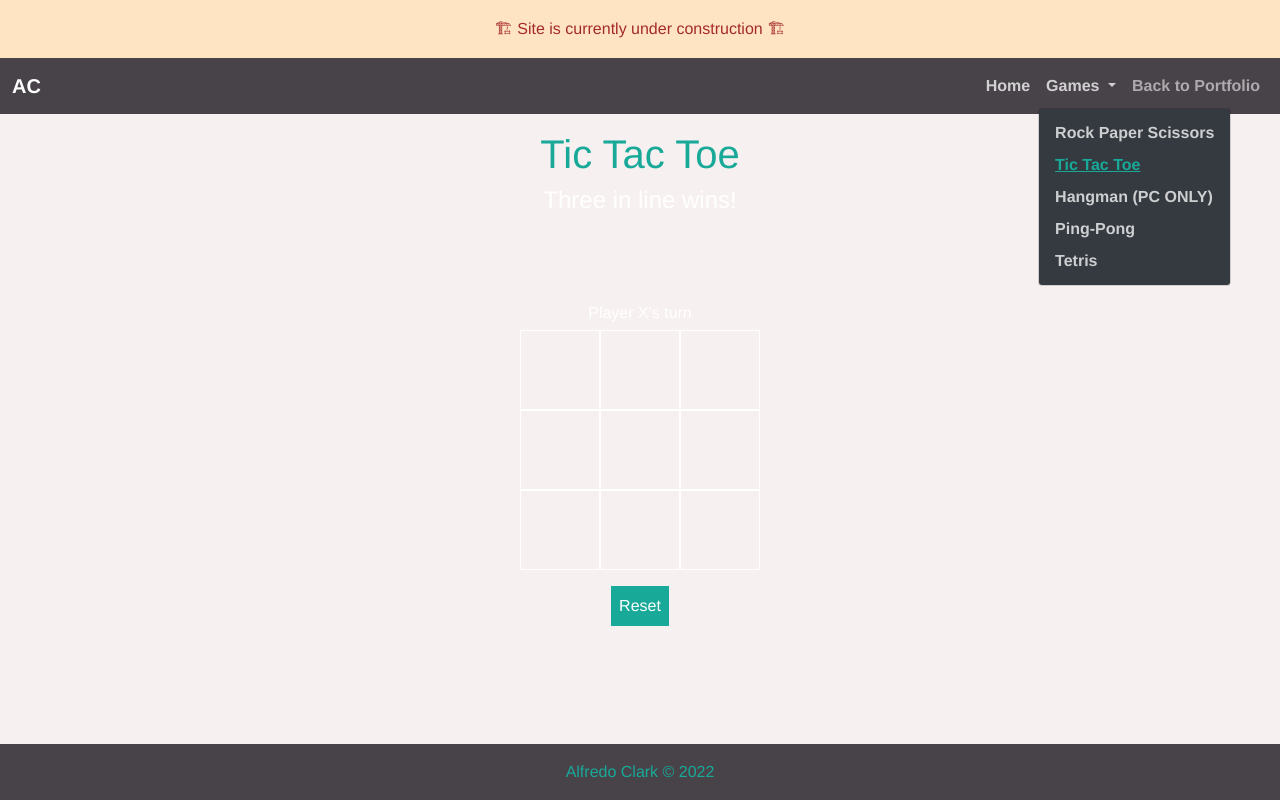
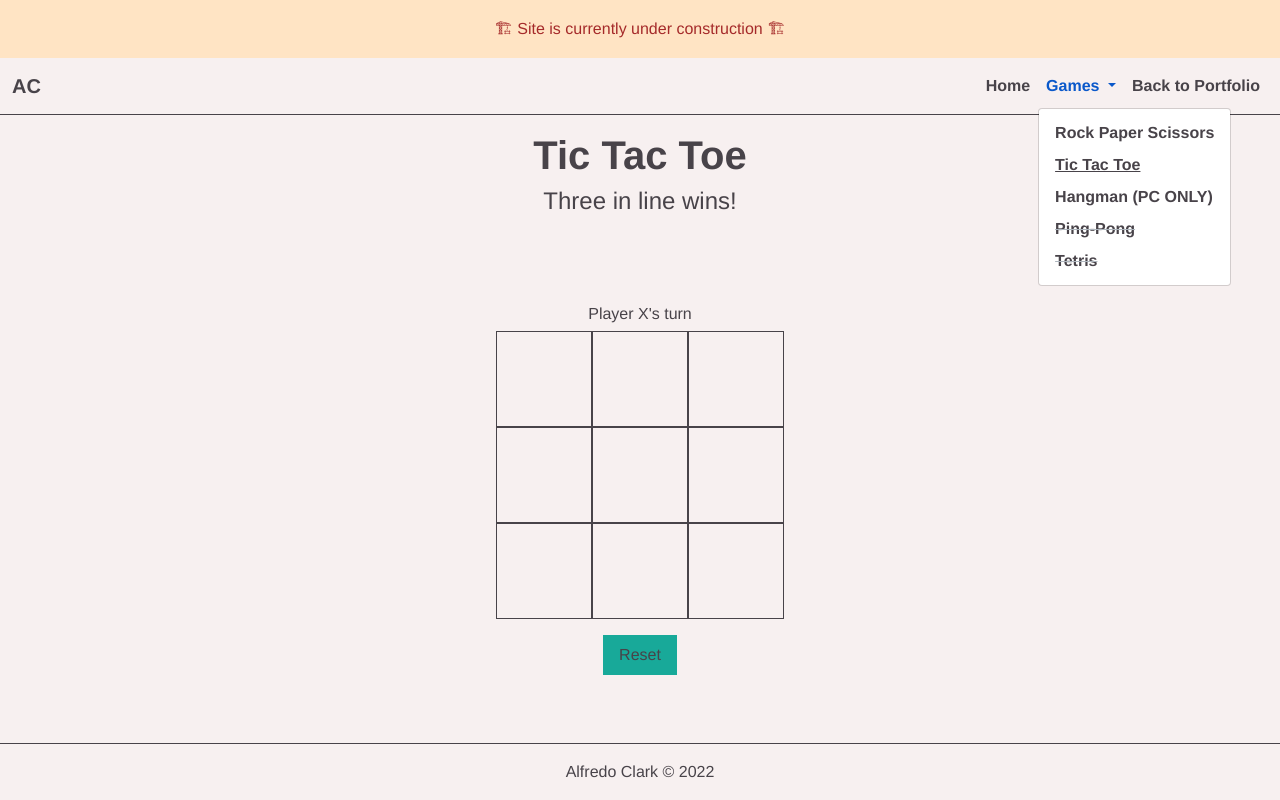
Before and after one commit to alfclark/game-zone, a Vue app: page /tic-tac-toe in a window 1280 px wide. Both pictures are taken after a click on the button "Games". Built offline with nearby package versions, Linux system fonts and the light colour scheme.

Commit message:
Color variables update

```diff
--- a/src/components/ComingSoon.vue
+++ b/src/components/ComingSoon.vue
@@ -9,7 +9,7 @@
 .msg {
   font-size: 3rem;
   margin-top: 10rem;
-  color: white;
-  background-color: var(--green);
+  color: var(--blue);
+  background-color: var(--dark);
 }
 </style>
--- a/src/components/FooterComponent.vue
+++ b/src/components/FooterComponent.vue
@@ -11,13 +11,14 @@ footer {
   left: 0;
   bottom: 0;
   width: 100%;
-  background-color: var(--dark);
-  color: var(--green);
+  background-color: var(--white);
+  color: var(--dark);
   display: flex;
   flex-direction: column;
   align-items: center;
   justify-content: center;
   padding: 1rem 0;
+  border-top: solid var(--dark) 1px;
 }
 footer p {
   margin: 0;
--- a/src/components/NavBar.vue
+++ b/src/components/NavBar.vue
@@ -1,5 +1,5 @@
 <template>
-  <nav class="navbar sticky-top navbar-expand-lg navbar-dark">
+  <nav class="navbar sticky-top navbar-expand-lg">
     <div class="container-fluid">
       <a class="navbar-brand" href="#">AC</a>
       <button
@@ -32,7 +32,7 @@
               Games
             </a>
             <ul
-              class="dropdown-menu dropdown-menu-dark"
+              class="dropdown-menu dropdown-menu"
               aria-labelledby="navbarDropdown"
             >
               <li>
@@ -53,12 +53,12 @@
                 >
               </li>
               <li>
-                <a class="dropdown-item" href="#"
+                <a class="dropdown-item disabled" href="#"
                   ><router-link to="/ping-pong">Ping-Pong</router-link></a
                 >
               </li>
               <li>
-                <a class="dropdown-item" href="#"
+                <a class="dropdown-item disabled" href="#"
                   ><router-link to="/tetris">Tetris</router-link></a
                 >
               </li>
@@ -87,17 +87,21 @@ export default {
 <!-- Add "scoped" attribute to limit CSS to this component only -->
 <style scoped>
 nav {
-  background-color: var(--dark);
+  background-color: var(--white);
+  border-bottom: solid var(--dark) 1px;
 }
 
 nav a {
   font-weight: bold;
-  color: rgba(255, 255, 255, 0.756);
+  color: var(--dark);
   text-decoration: none;
 }
 
 nav a.router-link-exact-active {
-  color: var(--green);
+  color: var(--dark);
   text-decoration: underline;
 }
+.disabled {
+  text-decoration: line-through;
+}
 </style>
--- a/src/components/hangman/FigureComponent.vue
+++ b/src/components/hangman/FigureComponent.vue
@@ -37,7 +37,7 @@ export default {
 }
 .figure-container {
   fill: transparent;
-  stroke: #fff;
+  stroke: var(--dark);
   stroke-width: 4px;
   stroke-linecap: round;
 }
--- a/src/components/hangman/GameComponent.vue
+++ b/src/components/hangman/GameComponent.vue
@@ -79,11 +79,15 @@ export default {
 
 <style scoped>
 .header {
-  color: var(--green);
+  color: var(--dark);
+}
+
+.title {
+  font-weight: 600;
 }
 
 h2 {
-  color: white;
+  color: var(--dark);
   font-size: 1.5rem;
 }
 
--- a/src/components/hangman/NotificationComponent.vue
+++ b/src/components/hangman/NotificationComponent.vue
@@ -15,8 +15,8 @@ export default {
   display: flex;
   align-items: center;
   justify-content: center;
-  background-color: rgba(0, 0, 0, 0.3);
-  color: var(--green);
+  background-color: var(--dark);
+  color: var(--darkGreen);
   padding: 15px 20px;
   transition: opacity 0.3s ease-in-out;
   position: fixed;
--- a/src/components/hangman/PopupComponent.vue
+++ b/src/components/hangman/PopupComponent.vue
@@ -2,7 +2,7 @@
   <div v-if="finalMessage" class="popup-container" id="popup-container">
     <div class="popup">
       <h2>{{ finalMessage }}</h2>
-      <h3 v-show="status === 'lose'">...the word was: {{ word }}</h3>
+      <h3 v-show="status === 'lose'">The word was: {{ word }}</h3>
       <button @click="reset">Play Again</button>
     </div>
   </div>
@@ -42,26 +42,26 @@ export default {
 }
 
 .popup {
-  background-color: rgb(0, 0, 0);
-  box-shadow: 0 15px 10px 3px rgba(0, 0, 0, 0.1);
+  background-color: var(--dark);
+  box-shadow: 0 0 5px #00000040;
   padding: 20px;
   text-align: center;
-  color: var(--green);
+  color: var(--blue);
 }
 .popup button {
   cursor: pointer;
-  background-color: var(--green);
-  color: white;
+  background-color: var(--blue);
+  color: var(--dark);
   border: 0;
   margin-top: 20px;
   padding: 15px 32px;
   font-size: 16px;
   cursor: pointer;
+  transition: 0.5s;
 }
 
 .popup button:hover {
   background-color: grey;
-  transition: 0.5s;
   transform: scale(1.1);
   color: black;
 }
--- a/src/components/hangman/WordComponent.vue
+++ b/src/components/hangman/WordComponent.vue
@@ -18,12 +18,12 @@ export default {
 <style scoped>
 .word {
   display: flex;
-  color: var(--green);
+  color: var(--darkGreen);
   margin-top: 1rem;
 }
 
 .letter {
-  border-bottom: 3px solid var(--green);
+  border-bottom: 3px solid var(--darkGreen);
   display: inline-flex;
   font-size: 30px;
   align-items: center;
--- a/src/components/ping-pong/GameComponent.vue
+++ b/src/components/ping-pong/GameComponent.vue
@@ -32,11 +32,14 @@ export default {
 
 <style scoped>
 .header {
-  color: var(--green);
+  color: var(--dark);
+}
+.title {
+  font-weight: 600;
 }
 
 h2 {
-  color: white;
+  color: var(--dark);
   font-size: 1.5rem;
 }
 .game {
--- a/src/components/rock-paper-scissor/GameComponent.vue
+++ b/src/components/rock-paper-scissor/GameComponent.vue
@@ -155,16 +155,19 @@ export default {
 
 <style scoped>
 .header {
-  color: var(--green);
+  color: var(--dark);
+}
+.title {
+  font-weight: 600;
 }
 
 h2 {
-  color: white;
+  color: var(--dark);
   font-size: 1.5rem;
 }
 
 .move {
-  color: white;
+  color: var(--darkGreen);
   font-size: 1.5rem;
   opacity: 0;
   transition: 0.3s;
@@ -197,19 +200,20 @@ a {
   padding: 2rem;
   margin: 1rem;
   width: 12rem;
-  background-color: var(--dark);
   border-radius: 15px;
-  border: 0.2rem solid black;
+  border: 0.2rem solid var(--dark);
   color: white;
   font-size: 2rem;
   cursor: pointer;
+  color: var(--dark);
+  transition: 0.4s;
 }
 
 .choice-container:hover {
   transform: scale(1.1);
   color: var(--green);
-  transition: 0.4s;
   cursor: pointer;
+  border: 0.2rem solid var(--green);
 }
 
 .fa-regular {
@@ -218,7 +222,7 @@ a {
 }
 
 .score-title {
-  color: var(--green);
+  color: var(--dark);
   font-size: 1.5rem;
   text-decoration: underline;
   font-weight: 600;
@@ -228,20 +232,10 @@ a {
   margin-top: -30px;
   display: grid;
   grid-template-columns: 1fr 1fr;
-  color: var(--green);
+  color: var(--dark);
   font-size: 1.5rem;
   font-weight: 700;
   position: relative;
-}
-
-footer {
-  position: fixed;
-  left: 0;
-  bottom: 0;
-  width: 100%;
-  background-color: rgb(37, 36, 36);
-  color: var(--green);
-  text-align: center;
 }
 
 .restart {
@@ -249,8 +243,8 @@ footer {
   position: absolute;
   top: 0;
   left: 0;
-  background: rgba(32, 32, 32, 0.831);
-  color: var(--green);
+  background-color: rgba(0, 0, 0, 0.3);
+  color: var(--blue);
   width: 100%;
   height: 100%;
   display: none;
@@ -263,8 +257,7 @@ footer {
 }
 
 .message {
-  background-color: rgb(0, 0, 0);
-  border: 0.2rem solid black;
+  background-color: var(--dark);
   padding: 70px;
   align-items: center;
   justify-content: center;
@@ -275,9 +268,9 @@ footer {
 }
 
 .restart button {
-  background-color: var(--green);
+  background-color: var(--blue);
   border: none;
-  color: white;
+  color: var(--dark);
   padding: 15px 32px;
   text-align: center;
   text-decoration: none;
--- a/src/components/tic-tac-toe/GameComponent.vue
+++ b/src/components/tic-tac-toe/GameComponent.vue
@@ -81,29 +81,34 @@ const ResetGame = () => {
 
 <style scoped>
 .header {
-  color: var(--green);
+  color: var(--dark);
+}
+
+.title {
+  font-weight: 600;
 }
 
 h2 {
-  color: white;
+  color: var(--dark);
   font-size: 1.5rem;
 }
 
 .reset {
   margin: 1rem;
   border: none;
-  padding: 0.5rem;
-  color: white;
+  padding: 0.5rem 1rem;
+  color: var(--dark);
   background-color: var(--green);
+  transition: 0.4s;
 }
 
 .reset:hover {
   background-color: var(--dark);
-  transition: 0.3s;
+  color: var(--white);
 }
 
 .move {
-  color: white;
+  color: var(--dark);
   font-size: 1rem;
   transition: 0.3s;
 }
@@ -123,25 +128,19 @@ h2 {
   display: flex;
 }
 .tile {
-  border: 1px solid white;
-  width: 5rem;
-  height: 5rem;
+  border: 1px solid var(--dark);
+  width: 6rem;
+  height: 6rem;
   display: flex;
   justify-content: center;
   align-items: center;
   font-size: 40px;
   cursor: pointer;
-  color: white;
+  color: var(--green);
 }
 .tile:hover {
   background-color: grey;
   transition: 0.4s;
-}
-.playerX {
-  color: var(--green);
-}
-.playerY {
-  color: var(--red);
 }
 
 .restart {
@@ -149,8 +148,8 @@ h2 {
   position: absolute;
   top: 0;
   left: 0;
-  background: rgba(32, 32, 32, 0.831);
-  color: var(--green);
+  background-color: rgba(0, 0, 0, 0.3);
+  color: var(--blue);
   display: flex;
   width: 100%;
   height: 100%;
@@ -160,17 +159,16 @@ h2 {
 }
 
 .message {
-  background-color: rgb(0, 0, 0);
-  border: 0.2rem solid black;
+  background-color: var(--dark);
   padding: 70px;
   align-items: center;
   justify-content: center;
 }
 
 .restart button {
-  background-color: var(--green);
+  background-color: var(--blue);
   border: none;
-  color: white;
+  color: var(--dark);
   padding: 15px 32px;
   text-align: center;
   text-decoration: none;
--- a/src/views/HomeView.vue
+++ b/src/views/HomeView.vue
@@ -42,7 +42,7 @@ export default {
   flex-direction: column;
   align-items: center;
   justify-content: center;
-  color: white;
+  color: var(--dark);
   margin: 10rem 0;
 }
 .home .fa-gamepad {
```
